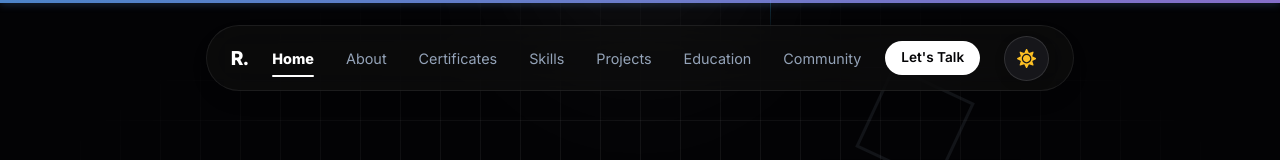
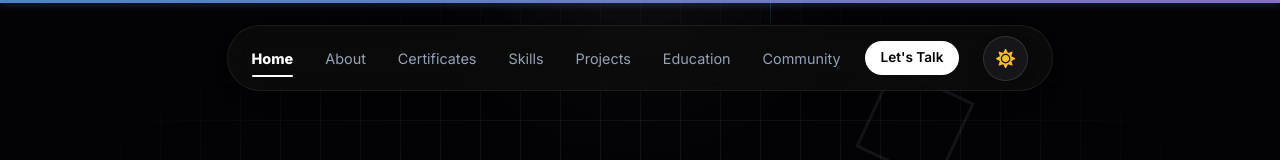
Before and after one commit to rishi919-rgb/Portfolio, a React (Vite) app: page / in a window 1280 px wide. Shown: the top 160 px of the page. Built offline with nearby package versions, Linux system fonts and the light colour scheme.

Commit message:
Remove logo from navbar - clean navigation without branding

```diff
--- a/src/components/Navbar.jsx
+++ b/src/components/Navbar.jsx
@@ -1,7 +1,7 @@
 import React, { useState, useEffect } from 'react';
 import { motion, AnimatePresence, useScroll, useSpring } from 'framer-motion';
 import { FaBars, FaTimes } from 'react-icons/fa';
-import ThemeToggle from './ThemeToggle'; // Move here
+import ThemeToggle from './ThemeToggle';
 
 const Navbar = () => {
     const [scrolled, setScrolled] = useState(false);
@@ -106,14 +106,6 @@ const Navbar = () => {
                         opacity: scrolled ? 1 : 0.95 // Add a tiny bit of opacity difference if needed
                     }}
                 >
-                    <a href="#" style={{
-                        textDecoration: 'none',
-                        color: 'var(--primary)',
-                        fontWeight: '900',
-                        fontSize: '1.2rem',
-                        letterSpacing: '-1px'
-                    }}>R.</a>
-
                     <ul style={{ display: 'flex', listStyle: 'none', gap: '2rem', margin: 0, padding: 0 }}>
                         {navLinks.map((link, index) => {
                             const isActive = activeSection === link.id;
@@ -181,20 +173,6 @@ const Navbar = () => {
                 justifyContent: 'space-between',
                 alignItems: 'center'
             }}>
-                {/* Logo */}
-                <a href="#" style={{
-                    textDecoration: 'none',
-                    color: 'var(--primary)',
-                    fontWeight: '900',
-                    fontSize: '1.5rem',
-                    letterSpacing: '-1px',
-                    background: 'var(--nav-glass)',
-                    padding: '0.5rem 1rem',
-                    borderRadius: '20px',
-                    backdropFilter: 'blur(10px)',
-                    border: '1px solid var(--nav-border)'
-                }}>R.</a>
-
                 <div style={{ display: 'flex', alignItems: 'center', gap: '1rem' }}>
                     <ThemeToggle />
 
```
